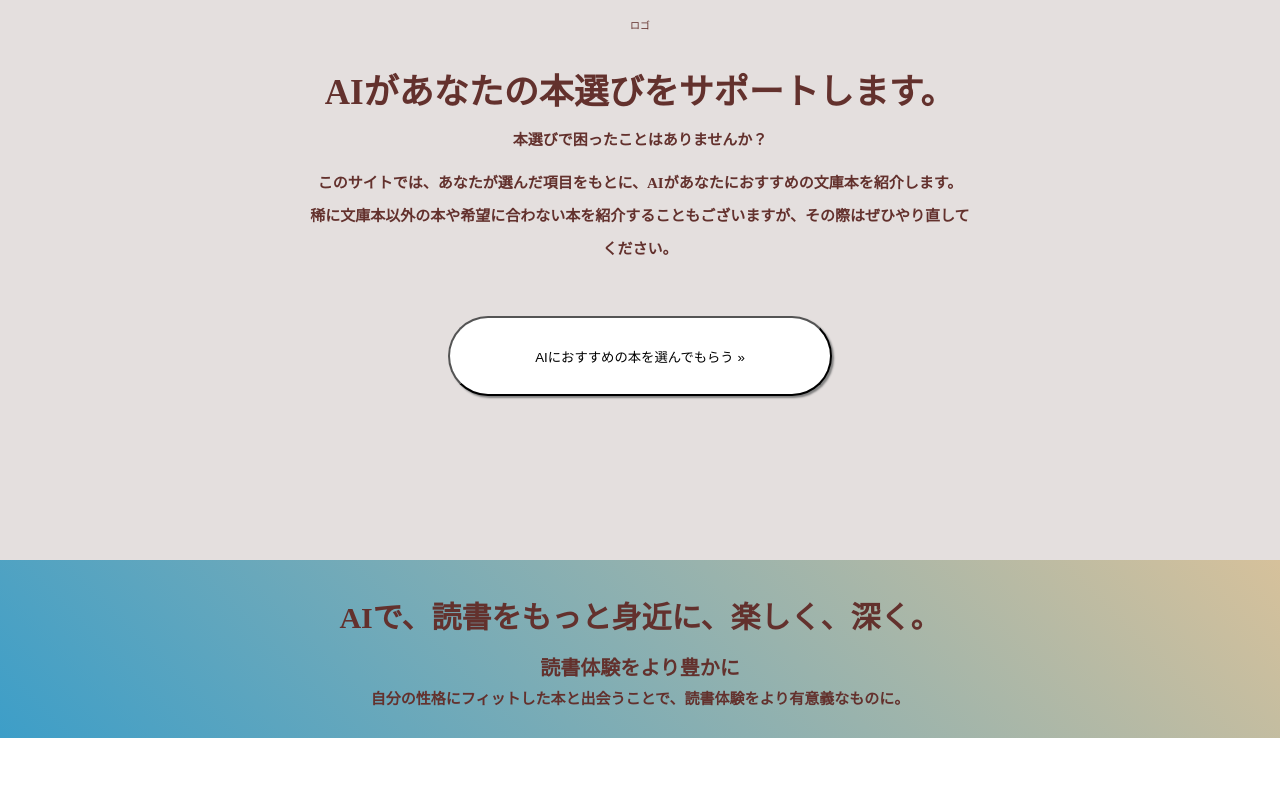
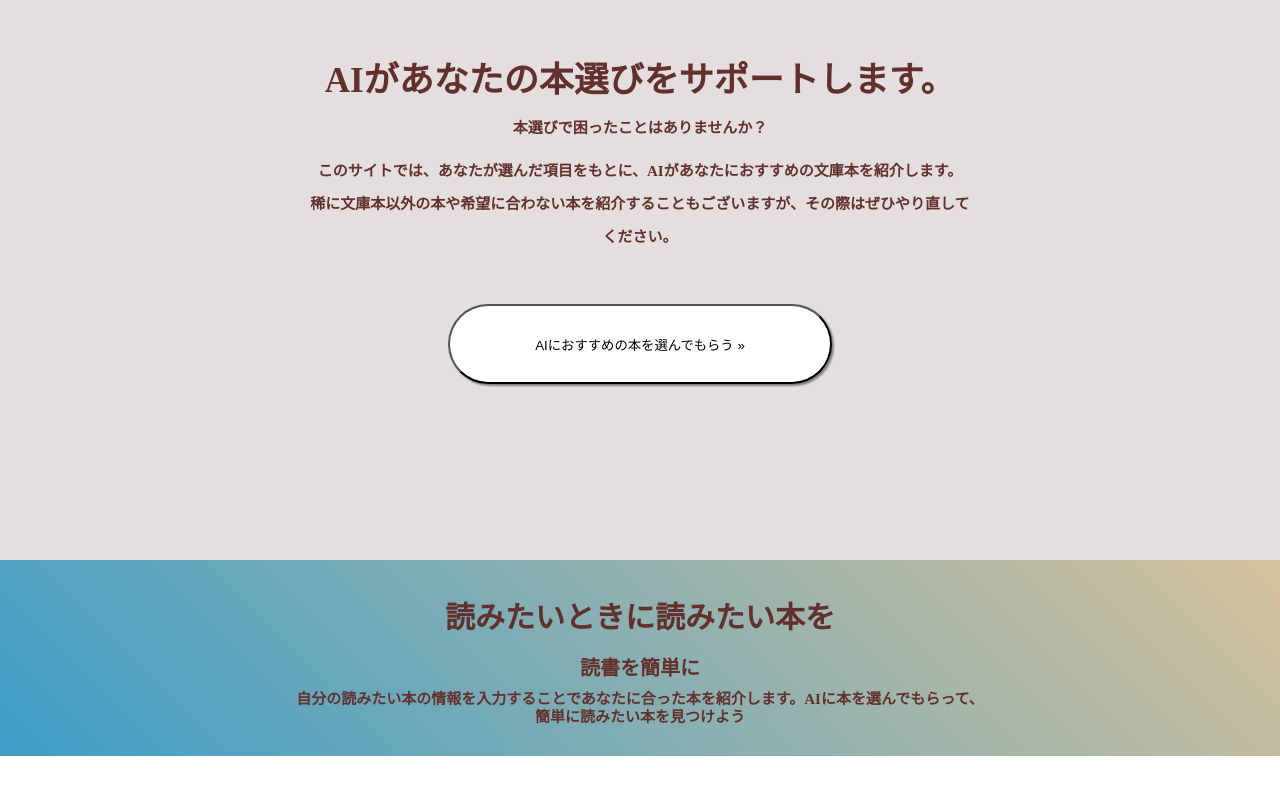
Before and after one commit to kentttea/BookRecommend, a Flask app: page / in a window 1280 px wide. Run offline with Flask 2, Linux system fonts and the light colour scheme.

Commit message:
third commit

```diff
--- a/app.py
+++ b/app.py
@@ -37,10 +37,12 @@ def result():
         excepting = request.form.get('excepting')
         book = recommend(genre=genre, now=now, after=after, want=want, excepting=excepting)
         if len(book) > 1:
-            return render_template('result.html', result='{}{}{}{}{}'.format(genre, now, after, want, excepting), recommend='1冊目のおすすめの本は{}です！'.format(book[0]), recommned2='2冊目のおすすめの本は{}です！'.format(book[1]))
+            return render_template('result.html', recommend='あなたにおすすめの本は「{}」です！'.format(book[0]), recommned2='他のおすすめの本は「{}」です！'.format(book[1]))
+            # result='読みたいジャンルは"{}",今の気分は"{}",読書後の気分は"{}",欲しい要素は"{}",いらない要素は"{}"です。'.format(genre, now, after, want, excepting),
+        elif len(book) == 1:
+            return render_template('result.html', recommend='あなたにおすすめの本は「{}」です！'.format(book[0]))
         else:
-            return render_template('result.html', recommend='{}がおすすめです！'.format(book))
-
+             print('条件に合う本がありませんでした。今後改善していくので少々お待ちください。')
 
 
 if __name__ == "__main__":
--- a/static/css/style.css
+++ b/static/css/style.css
@@ -154,6 +154,20 @@ br {
 /*--------------------------------------------------------------
     # メインコンテンツ
 --------------------------------------------------------------*/
+header {
+  display: flex;
+  width: 100%;
+  height: 100px;
+  background-color: darkgrey;
+  align-items: center;
+  position: fixed;
+}
+
+.title {
+  margin-right: auto;
+}
+
+
 html {
   font-size: 62.5%;
   line-height: 1.2;
@@ -198,7 +212,7 @@ body {
   width: 100%;
   background: #fff;
 } */
-
+/*
 header {
   position: fixed;
   width: 100%;
@@ -206,7 +220,7 @@ header {
   background: #fff;
   -webkit-transition: all 0.7s;
   transition: all 0.7s;
-}
+} */
 
 @media screen and (max-width: 768px) {
   header {
--- a/templates/layout.html
+++ b/templates/layout.html
@@ -8,16 +8,20 @@
     <!-- <script src="setup.js"></script> -->
     <link rel="stylesheet" href="../static/css/style.css">
     <!-- <link href="https://fonts.googleapis.com/css?family=Kaushan+Script rel="stylesheet"> -->
-    <title>book recommend</title>
+    <title>Easy 2 Read</title>
 </head>
 
 <body>
+    <!-- <header>
+        <h1 class="title"><a href="/">Easy 2 Read</a></h1>
+
+    </header> -->
 <div class="main">
   <div class="main_container">
     <div class="row">
 
-        <div class="intro_block logo text-center">
-          ロゴ
+        <div class="intro_block logo">
+          <!-- book recommend -->
         </div>
 
         <div class="intro_block">
@@ -40,12 +44,12 @@
         <div class="row">
 
             <div class="intro_block text-center">
-                <h3 class="intro_text">AIで、読書をもっと身近に、楽しく、深く。</h3>
+                <h3 class="intro_text">読みたいときに読みたい本を</h3>
             </div>
 
             <div class="intro_block text-center">
-            <h4 class="intro_text">読書体験をより豊かに</h4>
-            <p class="intro_text_sub text-left">自分の性格にフィットした本と出会うことで、読書体験をより有意義なものに。</p>
+            <h4 class="intro_text">読書を簡単に</h4>
+            <p class="intro_text_sub text-left">自分の読みたい本の情報を入力することであなたに合った本を紹介します。AIに本を選んでもらって、簡単に読みたい本を見つけよう</p>
             </div>
         </div>
     </div>
--- a/templates/question.html
+++ b/templates/question.html
@@ -8,7 +8,7 @@
     <!-- <script src="setup.js"></script> -->
     <link rel="stylesheet" href="../static/css/style.css">
     <!-- <link href="https://fonts.googleapis.com/css?family=Kaushan+Script rel="stylesheet"> -->
-    <title>book recommend</title>
+    <title>Easy 2 Read</title>
 </head>
 
 <body>
@@ -265,7 +265,7 @@
                                     <label for="excepting_ch2" class="answer_rect">　短い　</label>
                                     </div>
                                     <div class="answer_box">
-                                    <input type="radio" name="excepting" value="つまらない" id="excepting_ch1">
+                                    <input type="radio" name="excepting" value="冗長" id="excepting_ch1">
                                     <label for="excepting_ch1" class="answer_rect">　特にない　</label>
                                     </div>
                                 </div>
--- a/test.py
+++ b/test.py
@@ -34,18 +34,18 @@ def recommend(genre="", now="", after="", want="", excepting=""):
             l_recommend_book.append(recommend_book)
     if len(l_recommend_book) > 3:
         book = random.sample(l_recommend_book, 2)
-        # return book
-        print(book[1],book[0])
+        return book
+        # print(book[1],book[0])
     elif len(l_recommend_book) == 1:
-        # return l_recommend_book[0]
-        print(l_recommend_book[0])
+        return l_recommend_book
+        # print(l_recommend_book[0])
     else:
         print('条件に合う本がありませんでした。')
 
 
-now = '喜び'
-genre = '恋愛'
-after = '驚愕'
-want = '涙'
-excepting = '退屈'
-recommend(genre,now, after, want, excepting)
+# now = '喜び'
+# genre = '恋愛'
+# after = '驚愕'
+# want = '涙'
+# excepting = '退屈'
+# recommend(genre,now, after, want, excepting)
```
Also changed, not shown: templates/result.html (+8 -5 lines).
